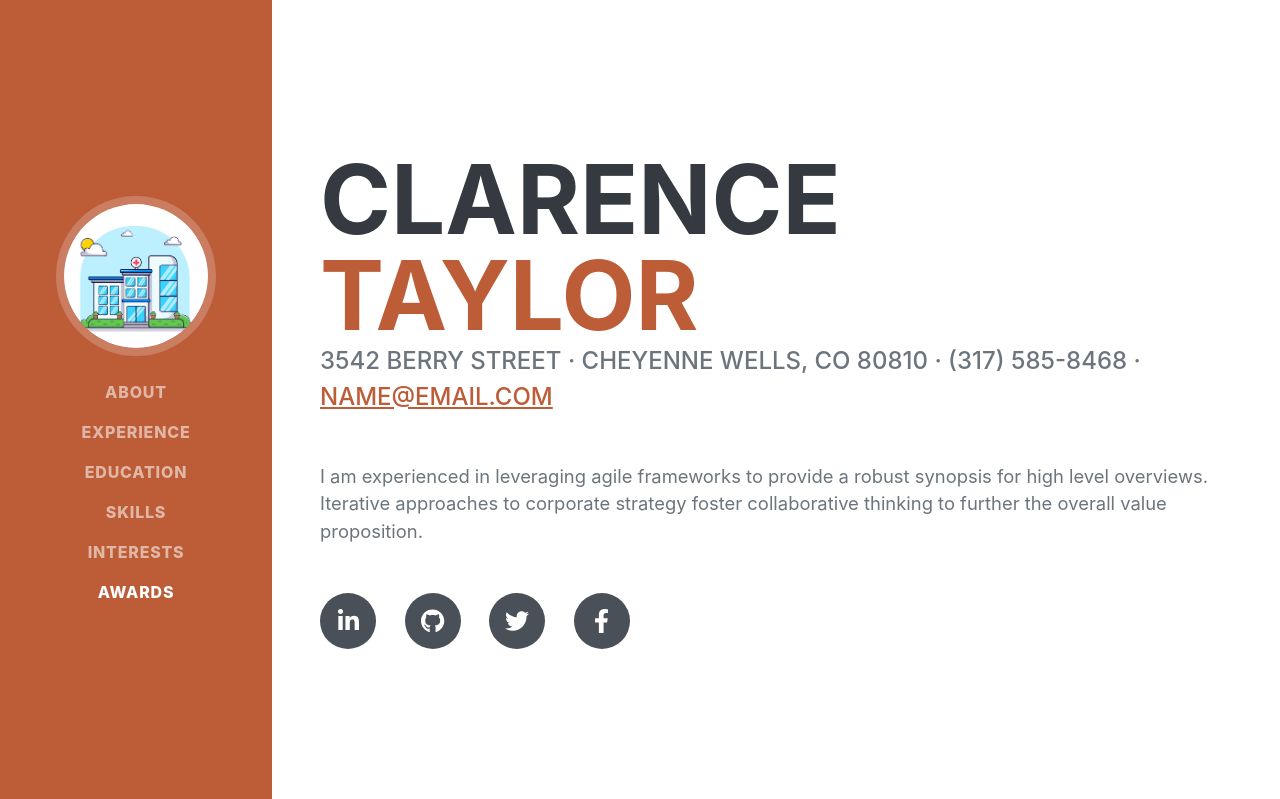
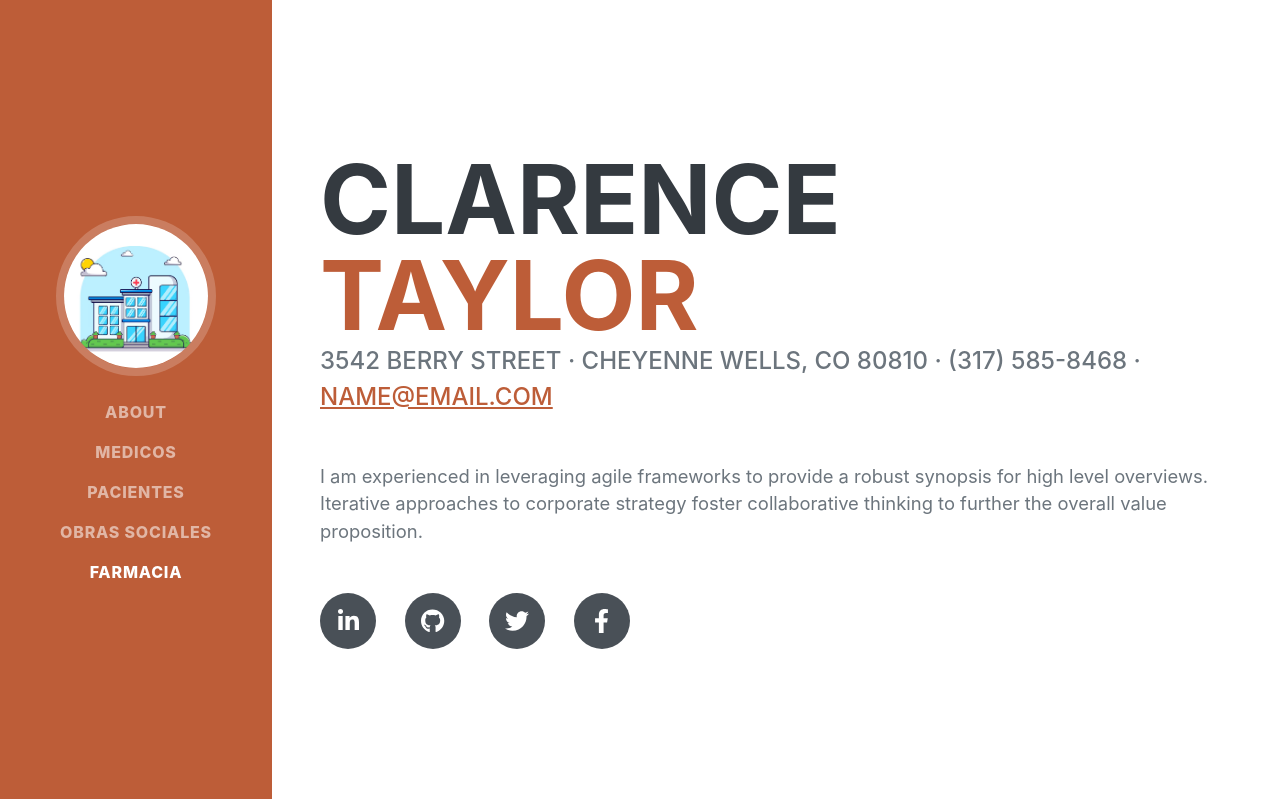
Before and after one commit to jpuey/comision_57815_proyecto_final-pueyrredon, a Django app: page / in a window 1280 px wide. Shown: the top 799 px of the page. Run offline with Django 5.2, Linux system fonts and the light colour scheme; some libraries are stand-ins or nearby versions; some web fonts are replaced.

Commit message:
modifique index

```diff
--- a/centromed/templates/centromed/index.html
+++ b/centromed/templates/centromed/index.html
@@ -29,11 +29,10 @@
             <div class="collapse navbar-collapse" id="navbarResponsive">
                 <ul class="navbar-nav">
                     <li class="nav-item"><a class="nav-link js-scroll-trigger" href="#about">About</a></li>
-                    <li class="nav-item"><a class="nav-link js-scroll-trigger" href="#experience">Experience</a></li>
-                    <li class="nav-item"><a class="nav-link js-scroll-trigger" href="#education">Education</a></li>
-                    <li class="nav-item"><a class="nav-link js-scroll-trigger" href="#skills">Skills</a></li>
-                    <li class="nav-item"><a class="nav-link js-scroll-trigger" href="#interests">Interests</a></li>
-                    <li class="nav-item"><a class="nav-link js-scroll-trigger" href="#awards">Awards</a></li>
+                    <li class="nav-item"><a class="nav-link js-scroll-trigger" href="#experience">Medicos</a></li>
+                    <li class="nav-item"><a class="nav-link js-scroll-trigger" href="#education">Pacientes</a></li>
+                    <li class="nav-item"><a class="nav-link js-scroll-trigger" href="#skills">Obras Sociales</a></li>
+                    <li class="nav-item"><a class="nav-link js-scroll-trigger" href="#interests">Farmacia</a></li>
                 </ul>
             </div>
         </nav>
```
